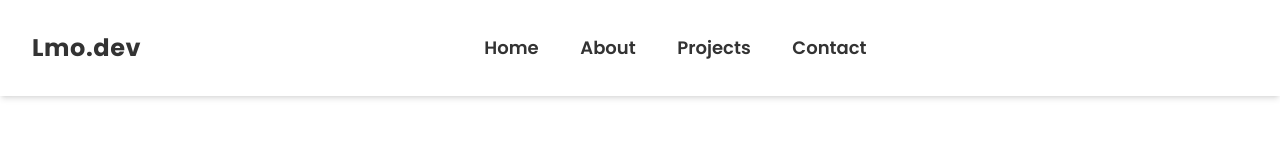
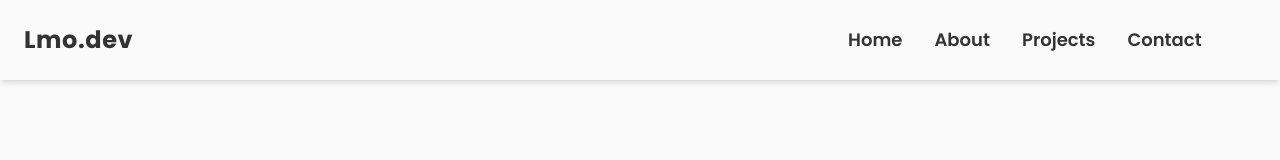
Before and after one commit to LwinMinOo27/myportfolio, a React (Vite) app: page / in a window 1280 px wide. Shown: the top 160 px of the page. Built offline with nearby package versions, Linux system fonts and the light colour scheme.

Commit message:
repair navbar

```diff
--- a/package.json
+++ b/package.json
@@ -10,6 +10,7 @@
     "preview": "vite preview"
   },
   "dependencies": {
+    "heroicons": "^2.0.18",
     "react": "^18.2.0",
     "react-dom": "^18.2.0",
     "react-icons": "^4.11.0"
--- a/src/components/NavBar/navbar.css
+++ b/src/components/NavBar/navbar.css
@@ -4,24 +4,17 @@
   box-sizing: border-box;
 }
 
-:root {
-  --mainColor: #29335c;
-  --mainColorLight: #5767aa;
-  --secondaryColor: #db2b39;
-  --textColor: #eee;
-}
-
 header {
   display: flex;
+  justify-content: space-between;
   align-items: center;
-  justify-content: space-between;
-  padding: 2rem;
+  padding: 1.5rem;
   color: #333;
 }
 
 nav a {
-  margin: 0 1.3rem;
   font-weight: 600;
+  margin: 0 1rem;
 }
 
 nav a:hover {
--- a/src/components/NavBar/navbar.jsx
+++ b/src/components/NavBar/navbar.jsx
@@ -11,6 +11,7 @@ const Navbar = () => {
   return (
     <header className="shadow-md sticky">
       <p className="text-2xl tracking-wide font-bold">Lmo.dev</p>
+      <div className="flex">
         <nav ref={navRef}>
           <a href="#">Home</a>
           <a href="#">About</a>
@@ -23,6 +24,7 @@ const Navbar = () => {
         <button className="nav-btn" onClick={showNavbar}>
           <FaBars />
         </button>
+      </div>
     </header>
   );
 };
--- a/src/index.css
+++ b/src/index.css
@@ -6,7 +6,7 @@
 
 @layer base {
   body {
-    @apply font-poppins;
+    @apply font-poppins bg-[#fafafa];
   }
 }
 
```
Also changed, not shown: 1 other file (tests, documents, lock files or other folders). Lines whose indentation alone changed are shown as unchanged.
